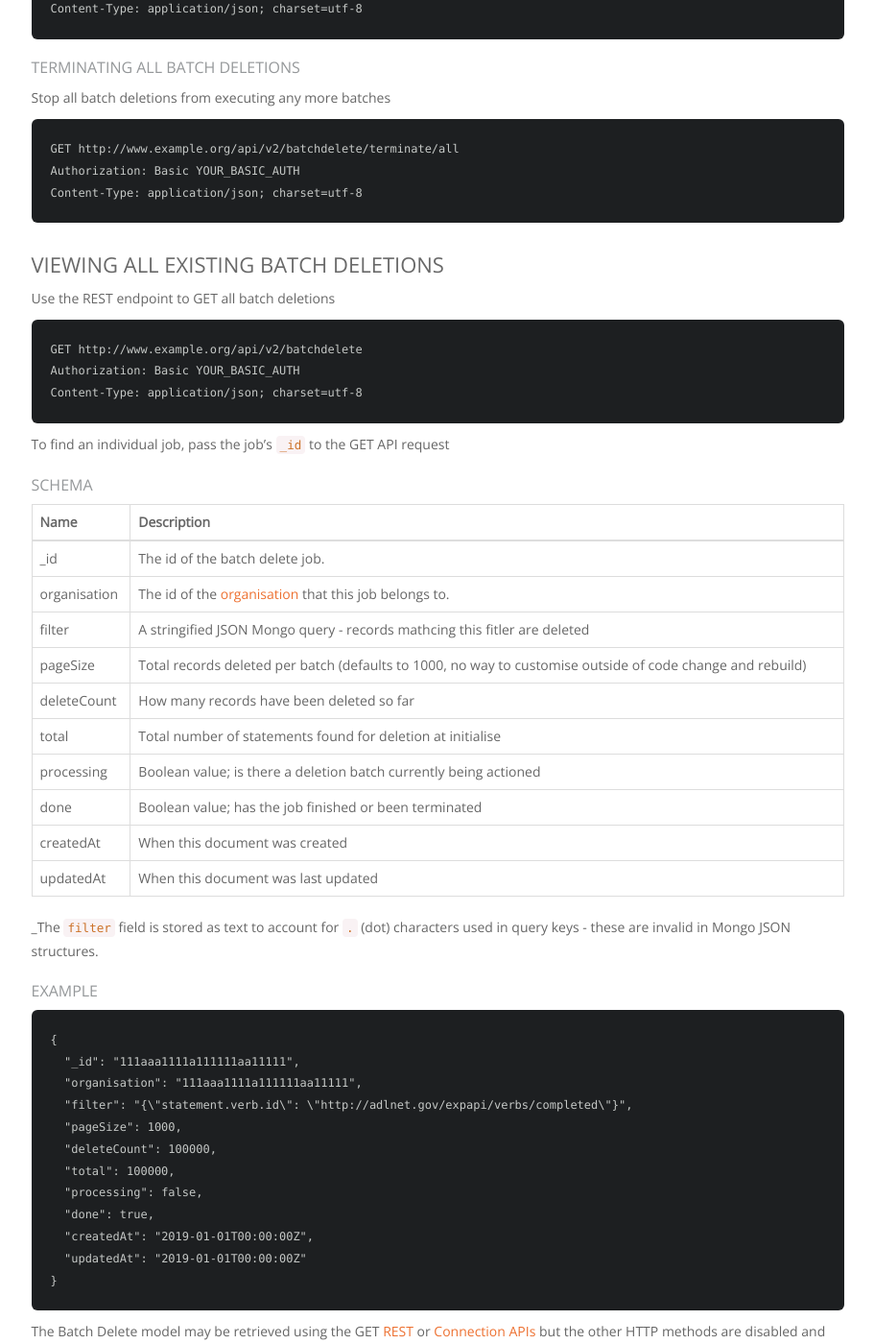
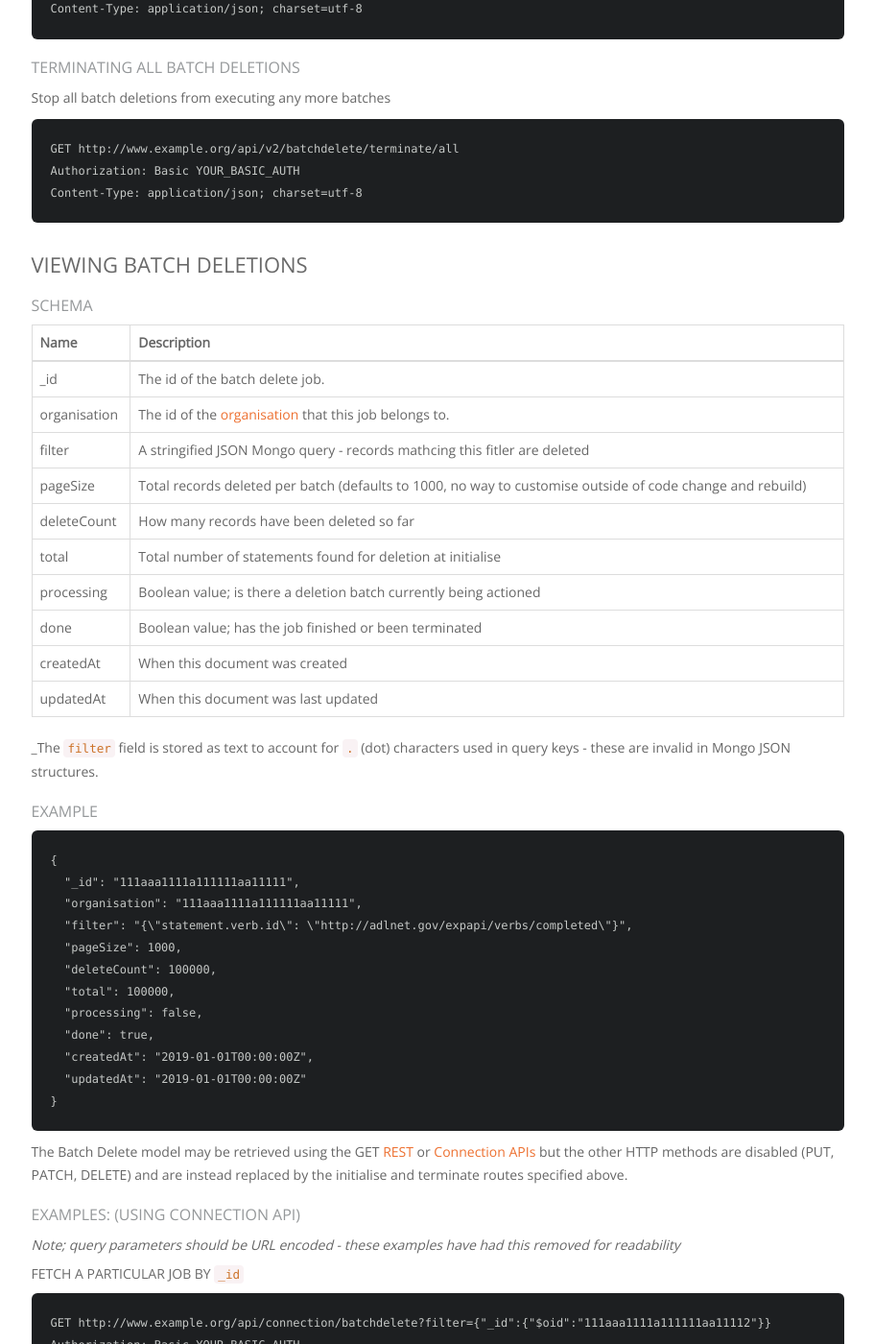
Before and after one commit to LearningLocker/docs, a Jekyll site: the page built from src/http-statement-deletion.md, in a window 1280 px wide and 1400 px high, scrolled down 1747 px. Shown: the whole window at 96% size, without its empty margins (330-1241 px from the left). Built offline with Jekyll 4.4.1, drawn with Linux system fonts in a browser that asks for light colours; nearby versions of some CDN libraries; our own code applies the rules of GitHub Pages for plain Markdown files; some of the changed text lies outside the part shown.

Commit message:
Deletion API docs

````diff
--- a/src/http-statement-deletion.md
+++ b/src/http-statement-deletion.md
@@ -82,16 +82,7 @@ Authorization: Basic YOUR_BASIC_AUTH
 Content-Type: application/json; charset=utf-8
 ```
 
-### Viewing all existing batch deletions
-Use the REST endpoint to GET all batch deletions
-
-```
-GET http://www.example.org/api/v2/batchdelete
-Authorization: Basic YOUR_BASIC_AUTH
-Content-Type: application/json; charset=utf-8
-```
-
-To find an individual job, pass the job's `_id` to the GET API request
+### Viewing batch deletions
 
 #### Schema
 
@@ -128,7 +119,7 @@ _The `filter` field is stored as text to account for `.` (dot) characters used i
 }
 ```
 
-The Batch Delete model may be retrieved using the GET [REST](../http-rest) or [Connection APIs](../http-connection) but the other HTTP methods are disabled and instead replaced by specific routes to initialise and terminating the batch deletion jobs.
+The Batch Delete model may be retrieved using the GET [REST](../http-rest) or [Connection APIs](../http-connection) but the other HTTP methods are disabled (PUT, PATCH, DELETE) and are instead replaced by the initialise and terminate routes specified above.
 
 #### Examples: (using Connection API)
 
````
